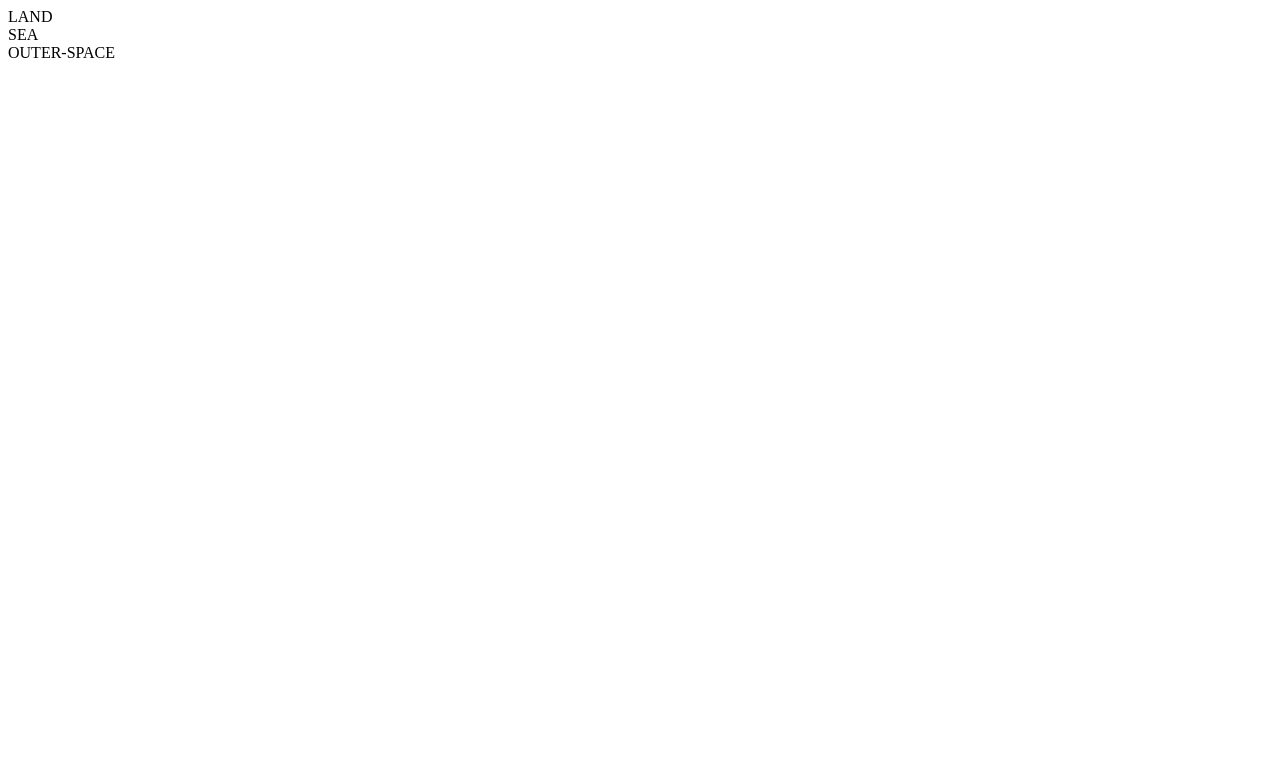
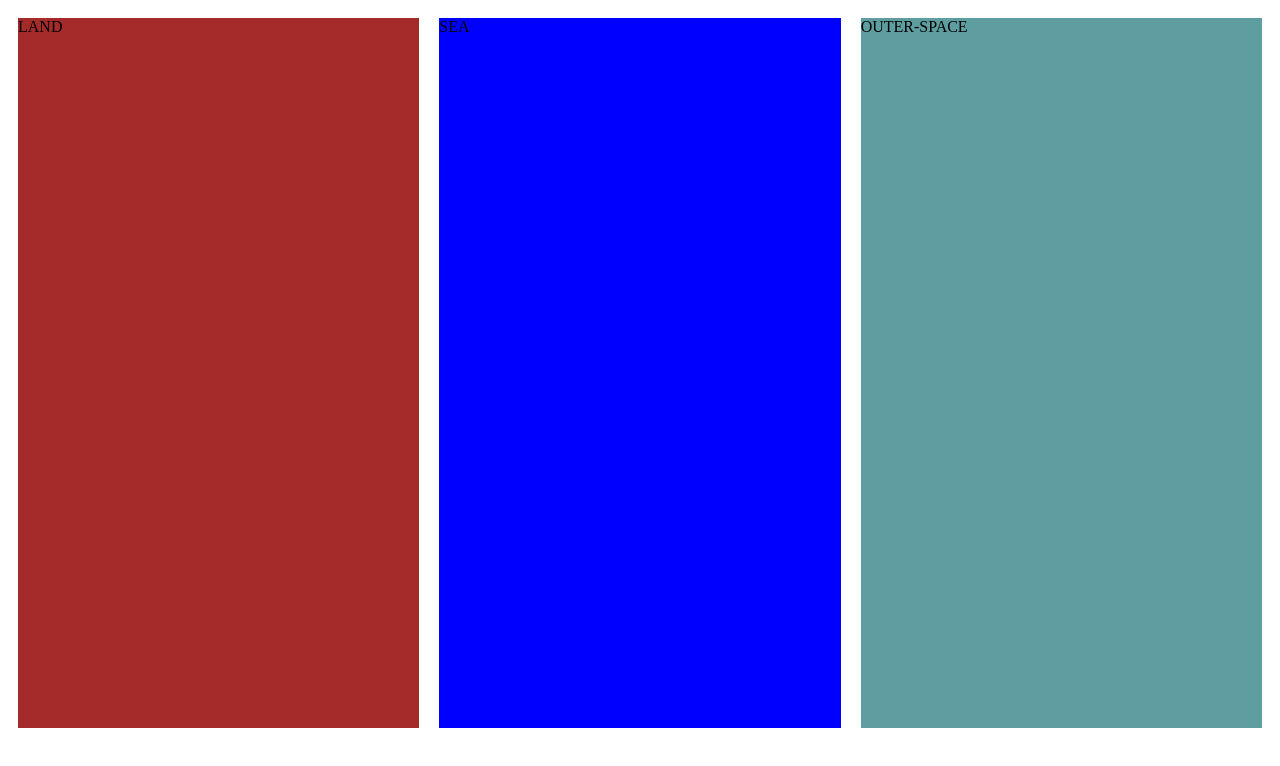
Before and after one commit to parkerjacks/thePlanets, a website: page js/nav.html in a window 1280 px wide. Drawn offline with Linux system fonts and the light colour scheme.

Commit message:
installed npm

```diff
--- /dev/null
+++ b/js/nav.css
@@ -0,0 +1,27 @@
+html { }
+body { }
+.surfaces { display: flex;
+    flex-direction: row;
+    overflow-x: hidden;
+    height: 90vh
+}
+.land{
+    width: calc(100%/3);
+    background-color: brown;
+    height: 100%;
+    border: 10px solid white;
+
+
+}
+.sea {
+    width: calc(100%/3);
+    background-color: blue;
+    height: 100%;
+    border: 10px solid white;
+}
+.air {
+    width: calc(100%/3);
+    background-color: cadetblue;
+    height: 100%;
+    border: 10px solid white;
+}
--- a/js/nav.html
+++ b/js/nav.html
@@ -5,13 +5,14 @@
     <meta charset="UTF-8">
     <meta http-equiv="X-UA-Compatible" content="IE=edge">
     <meta name="viewport" content="width=device-width, initial-scale=1.0">
+    <link rel=stylesheet href = "nav.css" type="text/css">
     <title>Nav Page</title>
 </head>
 
 <body>
     <div class = "surfaces">
         <div class = "land" > LAND </div>
-        <div class = "sea"> SEA</div>
+        <div class = "sea"> SEA </div>
         <div class = "air"> OUTER-SPACE </div>
 
     </div>
```
Also changed, not shown: package.json (added, +19 -0 lines), js/app.js (added).
